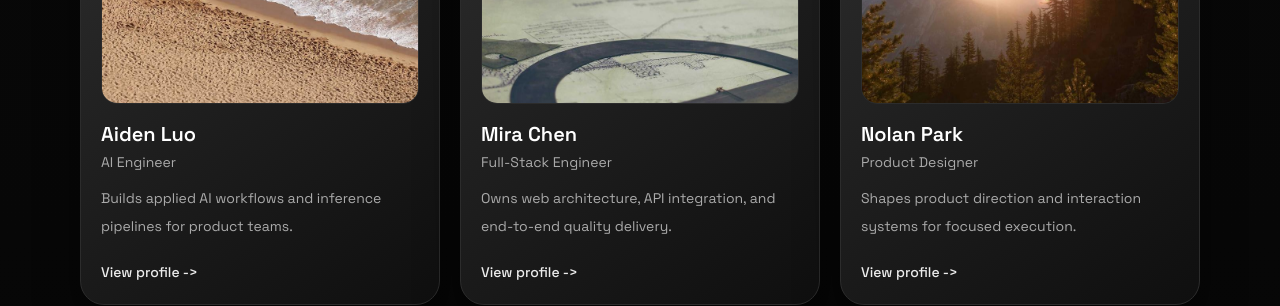
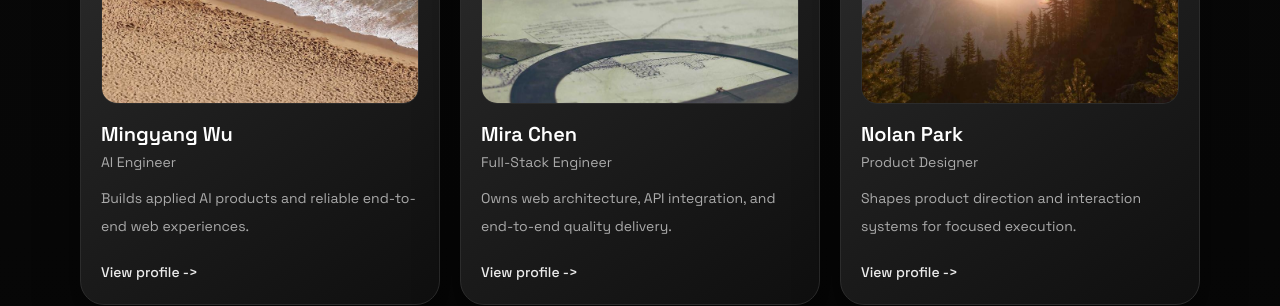
Before and after one commit to wormforce/wormforce, a Next.js app: page / in a window 1280 px wide. Shown: the part 1380-1686 px from the top of the page. Built offline with nearby package versions, Linux system fonts and the light colour scheme.

Commit message:
update member profile and slug for Mingyang Wu

```diff
--- a/src/content/members.ts
+++ b/src/content/members.ts
@@ -11,25 +11,28 @@ export type MemberProfile = {
 
 export const members: MemberProfile[] = [
   {
-    slug: "aiden-luo",
-    name: "Aiden Luo",
+    slug: "mingyang-wu",
+    name: "Mingyang Wu",
     role: "AI Engineer",
     shortBio:
-      "Builds applied AI workflows and inference pipelines for product teams.",
+      "Builds applied AI products and reliable end-to-end web experiences.",
     fullBio:
-      "Aiden focuses on turning model capabilities into dependable product features. His work spans prompt architecture, retrieval quality tuning, and low-latency serving patterns that hold up under real user traffic.",
+      "Mingyang focuses on turning model capabilities into dependable product features. His work spans model integration, backend services, and frontend delivery to ship practical AI experiences quickly.",
     avatar: "/images/members/member-1.jpg",
     skills: [
-      "Applied LLMs",
-      "RAG Systems",
-      "Prompt Evaluation",
-      "Python",
-      "Observability",
+      "Applied AI",
+      "LLM Integration",
+      "Next.js",
+      "TypeScript",
+      "Product Engineering",
     ],
     links: [
-      { label: "GitHub", url: "https://github.com/aiden-luo" },
-      { label: "X", url: "https://x.com/aiden_luo" },
-      { label: "Email", url: "mailto:aiden@wormforce.net" },
+      { label: "GitHub", url: "https://github.com/mingyangwu" },
+      {
+        label: "LinkedIn",
+        url: "https://www.linkedin.com/in/mingyangwu",
+      },
+      { label: "Email", url: "mailto:mingyang@wormforce.net" },
     ],
   },
   {
```
